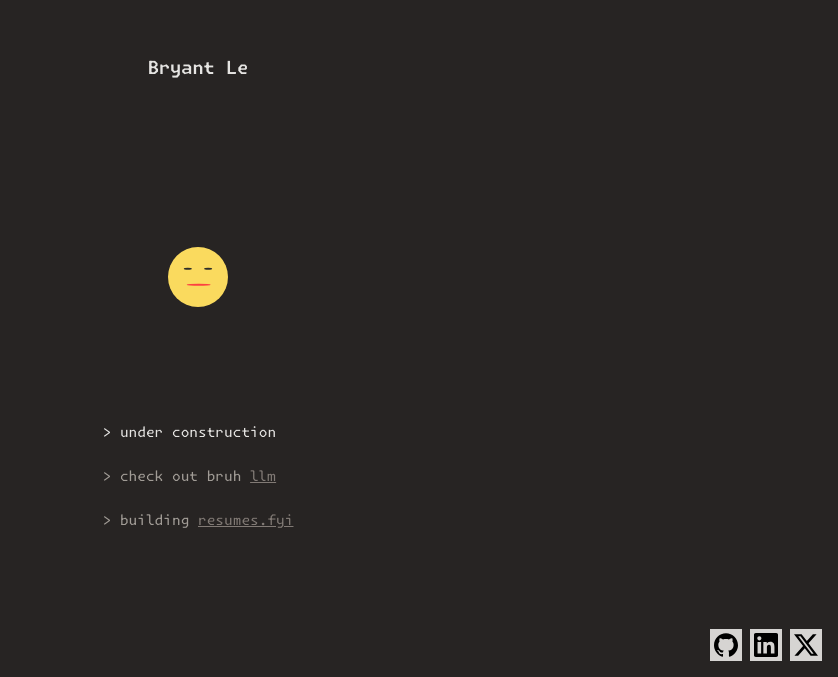
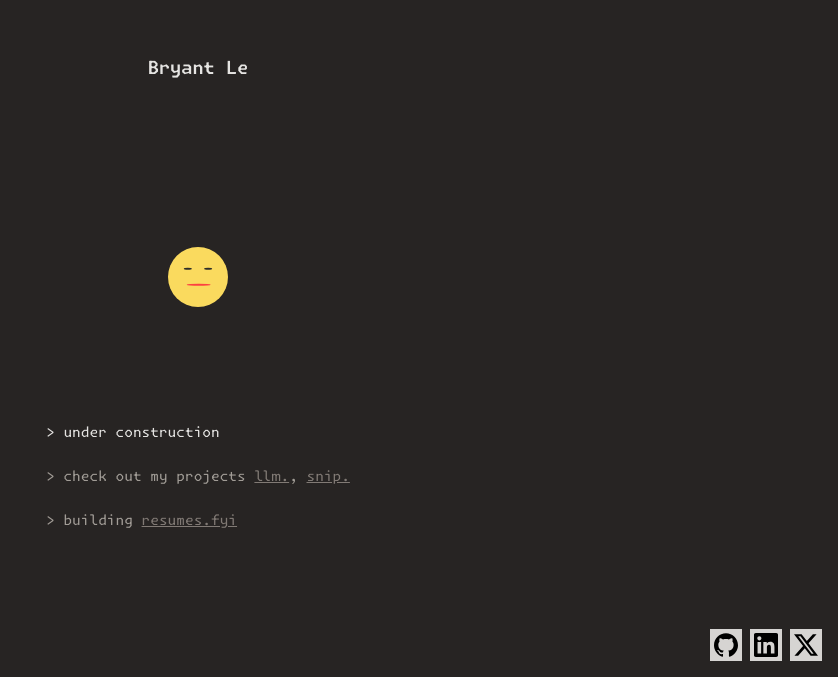
Before and after one commit to bryantleft/bruhs, an Astro site: page / in a window 1280 px wide. Shown: the part 123-800 px from the top of the page, without its empty margins (442-1280 px from the left). Built offline with nearby package versions, Linux system fonts and the light colour scheme; Astro itself is replaced by a stand-in of ours.

Commit message:
feat: add snip. project

```diff
--- a/src/pages/index.astro
+++ b/src/pages/index.astro
@@ -19,8 +19,9 @@ import BaseLayout from "@/layouts/BaseLayout.astro";
       <div class="flex flex-col mx-auto justify-center items-start h-full gap-y-4">
           <span class="text-sm text-center text-platinum py-1 px-2">&gt; under construction</span>
           <span class="text-sm text-center text-platinum-400 py-1 px-2">
-              &gt; check out bruh
-              <a href="https://llm.bnle.me" class="text-platinum-600 hover:text-platinum-500 underline">llm</a>
+              &gt; check out my projects
+              <a href="https://llm.bnle.me" class="text-platinum-600 hover:text-platinum-500 underline">llm.</a>,
+              <a href="https://snip.bnle.me" class="text-platinum-600 hover:text-platinum-500 underline">snip.</a>
           </span>
           <span class="text-sm text-center text-platinum-400 py-1 px-2">
             &gt; building
```
